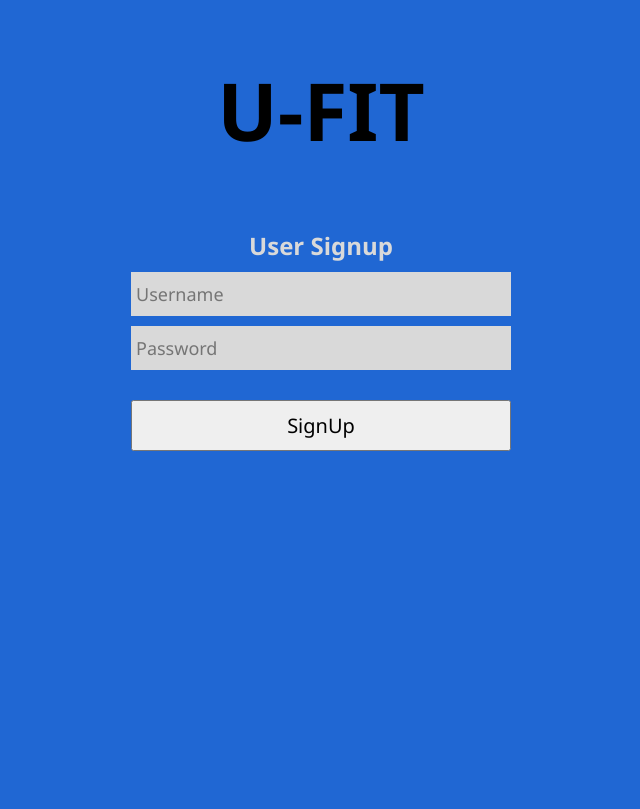
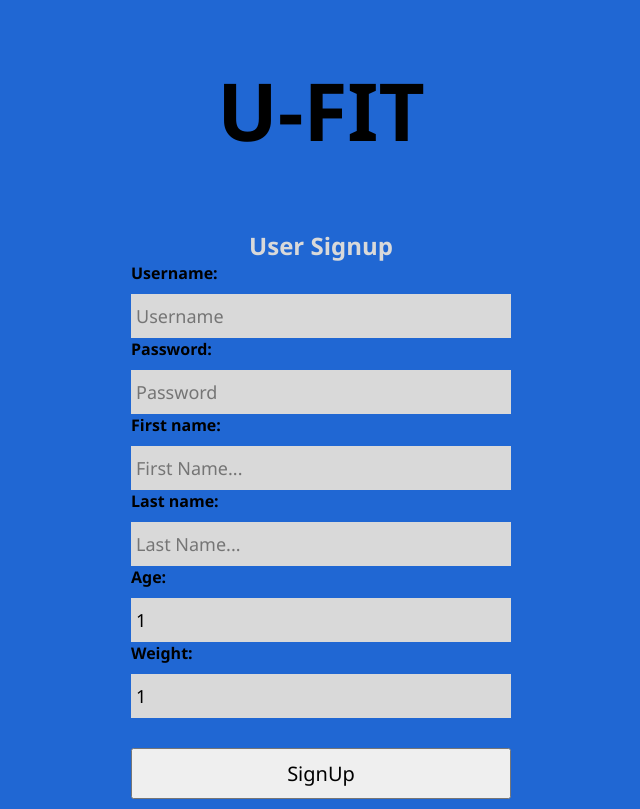
Before and after one commit to arthurkennedy/UFit, a React (Vite) app in the folder frontend/: page /signup in a window 1280 px wide. Shown: the whole page, without its empty margins (319-959 px from the left). Built offline with nearby package versions, Linux system fonts and the light colour scheme.

Commit message:
SignupPage components elements and states added

```diff
--- a/frontend/src/App.jsx
+++ b/frontend/src/App.jsx
@@ -14,7 +14,16 @@ function App() {
     //username and password states will be used for login and signup
     const [username, setUsername] = useState([])
     const [password, setPassword] = useState([])
+
     const [user, setUser] = useState(null)
+
+    //states for signup
+    const [firstname, setFirstName] = useState("")
+    const [lastname, setLastName] = useState("")
+    const [age, setAge] = useState(1)
+    const [weight, setWeight] = useState(1)
+
+
 
     useEffect(() => {
         const loggedUserJSON = window.localStorage.getItem('loggedUser')
@@ -64,13 +73,21 @@ function App() {
                     <LoginPage
                     handleDisplay={{username: username, password: password}}
                     handleActions={{userLogin: userLogin, username: setUsername, password: setPassword}} />
+
                 } />
 
                 <Route path="/signup" element={
 
                     <SignupPage
-                    handleDisplay={{username: username, password: password}}
-                    handleActions={{userSignup: userSignup, username: setUsername, password: setPassword}} />
+                    handleDisplay={{
+                        username: username, password: password, firstname: firstname,
+                        lastname: lastname, age: age, weight: weight
+                    }}
+                    handleActions={{
+                        userSignup: userSignup, username: setUsername, password: setPassword,
+                        firstname: setFirstName, lastname: setLastName, age: setAge, weight: setWeight
+                    }} />
+
                 } />
 
                 <Route path="*" element={<NoPage />} />
--- a/frontend/src/component/SignupPage.jsx
+++ b/frontend/src/component/SignupPage.jsx
@@ -6,6 +6,8 @@ function SignupPage({ handleDisplay, handleActions}) {
           <h2>User Signup</h2>
           <form onSubmit={handleActions.userSignup}>
             <div>
+                <label>
+                    <b>Username: </b>
                     <input
                         type="text"
                         value={handleDisplay.username}
@@ -13,9 +15,11 @@ function SignupPage({ handleDisplay, handleActions}) {
                         onChange={({ target }) => handleActions.username(target.value)}
                         placeholder="Username"
                     />
+                </label>
             </div>
             <div>
-
+                <label>
+                    <b>Password: </b>
                     <input
                         type="password"
                         value={handleDisplay.password}
@@ -23,7 +27,65 @@ function SignupPage({ handleDisplay, handleActions}) {
                         onChange={({ target }) => handleActions.password(target.value)}
                         placeholder="Password"
                     />
+                </label>
             </div>
+
+            <div>
+                <label>
+                    <b>First name: </b>
+                    <input
+                        type="text"
+                        value={handleDisplay.firstName}
+                        name="first-name"
+                        onChange={({ target }) => handleActions.firstname(target.value)}
+                        placeholder="First Name..."
+                    />
+                </label>
+            </div>
+
+            <div>
+                <label>
+                    <b>Last name: </b>
+                    <input
+                        type="text"
+                        value={handleDisplay.lastName}
+                        name="last-name"
+                        onChange={({ target }) => handleActions.lastname(target.value)}
+                        placeholder="Last Name..."
+                    />
+                </label>
+            </div>
+
+            <div>
+                <label>
+                    <b>Age: </b>
+                    <input
+                        type="number"
+                        min="1"
+                        max="120"
+                        value={handleDisplay.age}
+                        name="age"
+                        onChange={({ target }) => handleActions.age(target.value)}
+                        placeholder="Age..."
+                    />
+                </label>
+            </div>
+
+            <div>
+                <label>
+                    <b>Weight: </b>
+                    <input
+                        type="number"
+                        min="1"
+                        max="120"
+                        value={handleDisplay.weight}
+                        name="age"
+                        onChange={({ target }) => handleActions.weight(target.value)}
+                        placeholder="Weight..."
+                    />
+                </label>
+            </div>
+
             <button type="submit">SignUp</button>
           </form>
         </div>
```
Lines whose indentation alone changed are shown as unchanged.
